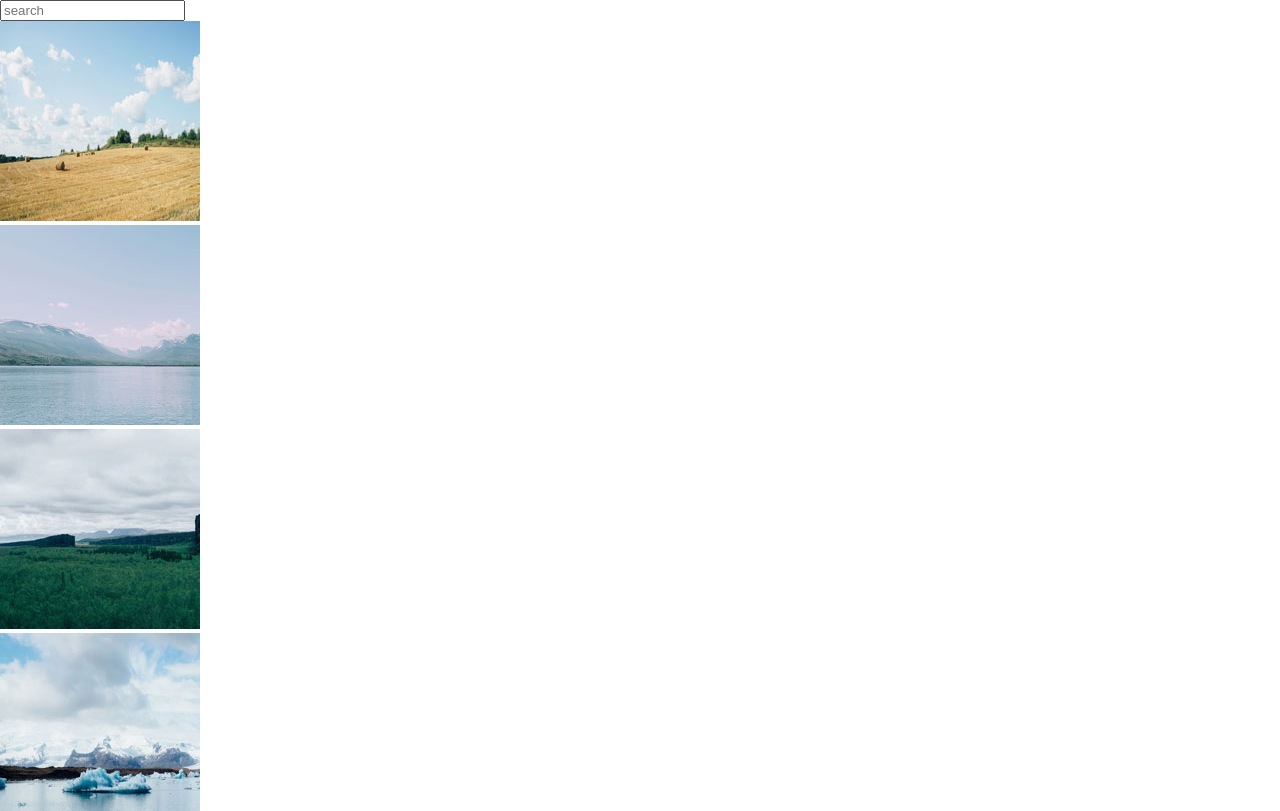
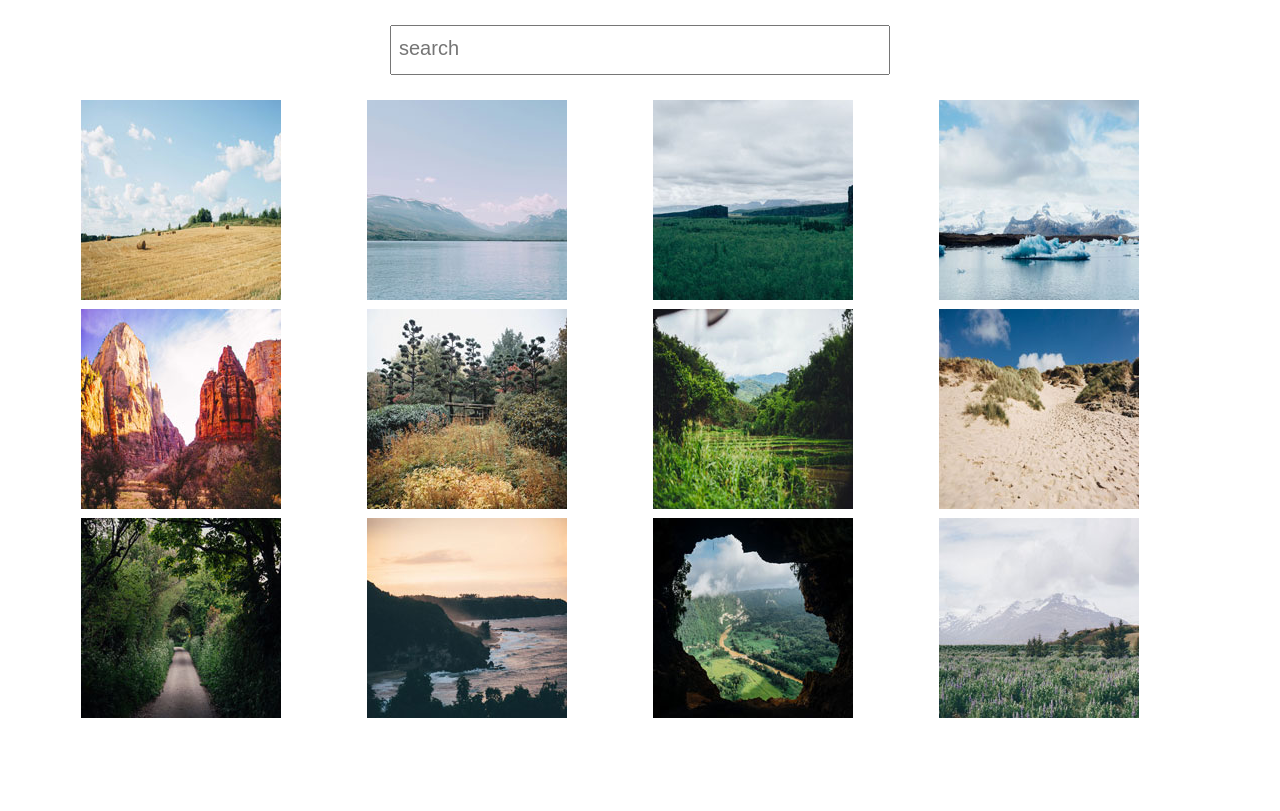
Before and after one commit to DevbySummer/techdegree-project-5, a plain HTML site: page index.html in a window 1280 px wide. Shown: the top 811 px of the page. Drawn offline with Linux system fonts and the light colour scheme.

Commit message:
Updated CSS and HTML

```diff
--- a/css/style.css
+++ b/css/style.css
@@ -1,8 +1,8 @@
-*
-{
+* {
     margin: 0;
     box-sizing: border-box;
 }
+
 /* =================================
   Base Element Styles
 ==================================== */
@@ -11,14 +11,46 @@
   Base Layout Styles
 ==================================== */
 
+/* ---- Heading ---- */
 
-/* ---- Heading ---- */
+.search-input {
+    margin-top: 25px;
+    margin-bottom: 25px;
+}
+
+input[type="search"] {
+    width: 500px;
+    height: 50px;
+}
+
+input::placeholder {
+    font-size: 20px;
+    padding-left: 5px;
+}
 
 /* ---- Layout Containers ---- */
 
-/* ---- Form---- */
+.container {
+    max-width: 1200px;
+    margin: auto;
+    text-align: center;
+}
 
-/* ---- footer---- */
+/* ---- Main---- */
+
+.gallery {
+    width: 95%;
+    display: grid;
+    /* grid-template-columns: repeat(4, 1fr); */
+    grid-template-columns: repeat(auto-fit, minmax(240px, 1fr));
+    grid-gap: 5px 5px;
+    padding-right: 0;
+}
+
+/* .card {
+    display: flex;
+    flex-direction: column;
+} */
 
 /* =================================
   Media Queries 768px
--- a/index.html
+++ b/index.html
@@ -9,7 +9,9 @@
     <body>
         <header>
             <div class="container">
-                <input type="text" name="search" placeholder="search">
+                <div class="search-input">
+                    <input type="search" id="search" name="search" placeholder="search">
+                </div>
             </div>
         </header>
         <main>
```
